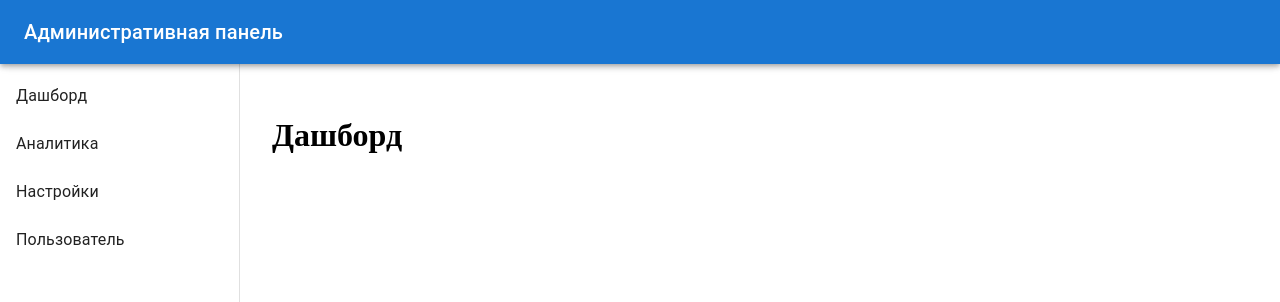
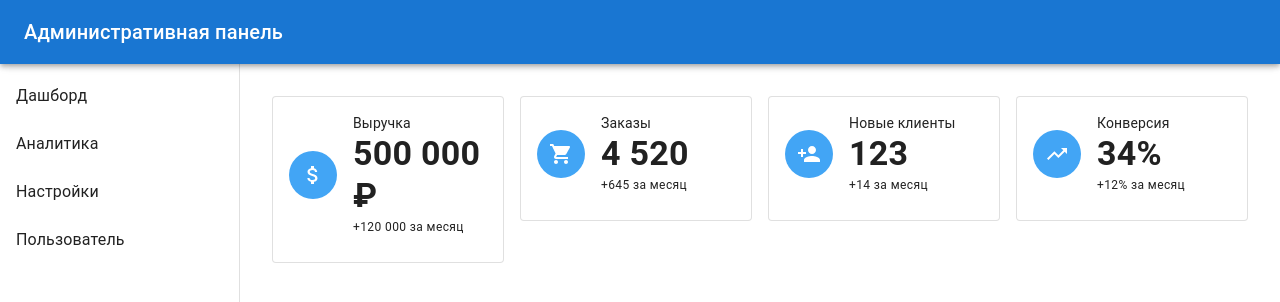
Before and after one commit to veliKerril/crm-admin, a React (Vite) app: page / in a window 1280 px wide. Shown: the top 302 px of the page. Built offline with nearby package versions, Linux system fonts and the light colour scheme.

Commit message:
dashboard: add metric cards

```diff
--- a/src/pages/Dashboard.jsx
+++ b/src/pages/Dashboard.jsx
@@ -1,3 +1,58 @@
+import Grid from '@mui/material/Grid'
+import AttachMoneyIcon from '@mui/icons-material/AttachMoney'
+import ShoppingCartIcon from '@mui/icons-material/ShoppingCart'
+import PersonAddIcon from '@mui/icons-material/PersonAdd'
+import TrendingUpIcon from '@mui/icons-material/TrendingUp'
+import { MetricCard } from './MetricCard'
+
+const mockData = [
+  {
+    id: 1,
+    title: 'Выручка',
+    value: 500000,
+    change: '+120 000 за месяц',
+    icon: AttachMoneyIcon,
+    format: (v) => `${v.toLocaleString('ru-RU')} ₽`,
+  },
+  {
+    id: 2,
+    title: 'Заказы',
+    value: 4520,
+    change: '+645 за месяц',
+    icon: ShoppingCartIcon,
+    format: (v) => v.toLocaleString('ru-RU'),
+  },
+  {
+    id: 3,
+    title: 'Новые клиенты',
+    value: 123,
+    change: '+14 за месяц',
+    icon: PersonAddIcon,
+    format: (v) => v.toLocaleString('ru-RU'),
+  },
+  {
+    id: 4,
+    title: 'Конверсия',
+    value: 34,
+    change: '+12% за месяц',
+    icon: TrendingUpIcon,
+    format: (v) => `${v}%`,
+  },
+]
+
 export function Dashboard() {
-  return <h1>Дашборд</h1>
+  return (
+    <Grid container spacing={2}>
+      {mockData.map(({ id, title, value, change, icon, format }) => (
+        <Grid key={id} size={{ xs: 12, sm: 6, md: 4, lg: 3 }}>
+          <MetricCard
+            title={title}
+            value={format(value)}
+            change={change}
+            icon={icon}
+          />
+        </Grid>
+      ))}
+    </Grid>
+  )
 }
--- /dev/null
+++ b/src/pages/MetricCard.jsx
@@ -0,0 +1,40 @@
+import Card from '@mui/material/Card'
+import CardContent from '@mui/material/CardContent'
+import Typography from '@mui/material/Typography'
+import Box from '@mui/material/Box'
+
+export function MetricCard({ title, value, change, icon: Icon }) {
+  return (
+    <Card variant="outlined">
+      <CardContent sx={{ display: 'flex', alignItems: 'center', gap: 2 }}>
+        <Box
+          sx={{
+            display: 'flex',
+            alignItems: 'center',
+            justifyContent: 'center',
+            width: 48,
+            height: 48,
+            borderRadius: '50%',
+            bgcolor: 'primary.light',
+            color: 'primary.contrastText',
+            flexShrink: 0,
+          }}
+        >
+          <Icon />
+        </Box>
+
+        <Box sx={{ minWidth: 0 }}>
+          <Typography variant="body2" color="text.secondary">
+            {title}
+          </Typography>
+          <Typography variant="h4" component="div" sx={{ fontWeight: 'bold' }}>
+            {value}
+          </Typography>
+          <Typography variant="caption" color="success.main">
+            {change}
+          </Typography>
+        </Box>
+      </CardContent>
+    </Card>
+  )
+}
--- a/src/pages/index.js
+++ b/src/pages/index.js
@@ -2,3 +2,4 @@ export * from './Analytics';
 export * from './Dashboard';
 export * from './Settings';
 export * from './User';
+export * from './MetricCard';
```
